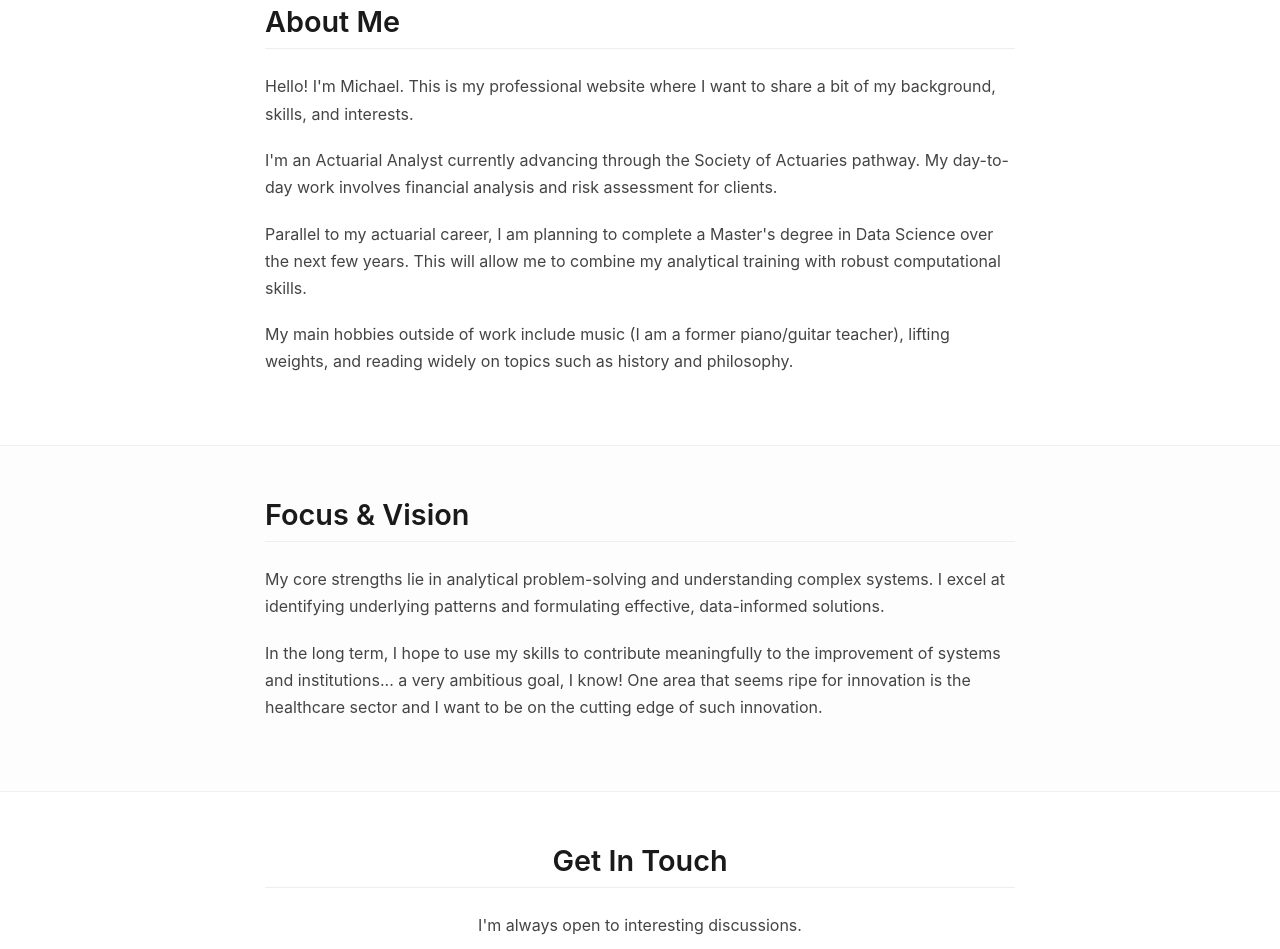
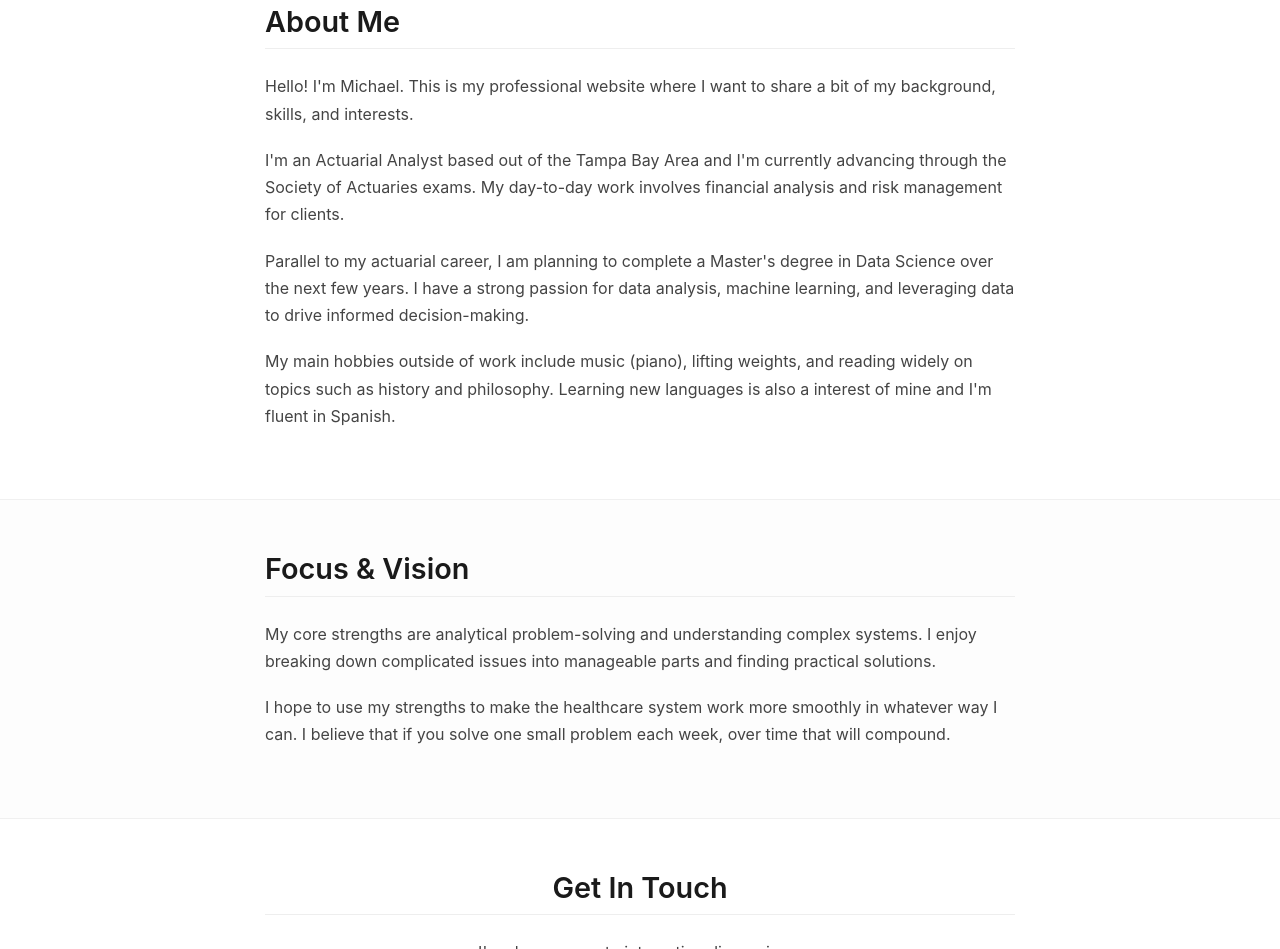
Before and after one commit to michaelnimmer/michaelnimmer.github.io, a plain HTML site: page index.html in a window 1280 px wide. Shown: the part 557-1506 px from the top of the page. Drawn offline with Linux system fonts and the light colour scheme.

Commit message:
Minor changes

```diff
--- a/index.html
+++ b/index.html
@@ -296,12 +296,12 @@
                 <p>
                     Hello! I'm Michael. This is my professional website where I want to share a bit of my background, skills, and interests.
                 </p>
-                <p> I'm an Actuarial Analyst currently advancing through the Society of Actuaries pathway. My day-to-day work involves financial analysis and risk assessment for clients.</p>
+                <p> I'm an Actuarial Analyst based out of the Tampa Bay Area and I'm currently advancing through the Society of Actuaries exams. My day-to-day work involves financial analysis and risk management for clients.</p>
                 <p>
-                    Parallel to my actuarial career, I am planning to complete a Master's degree in Data Science over the next few years. This will allow me to combine my analytical training with robust computational skills.
+                    Parallel to my actuarial career, I am planning to complete a Master's degree in Data Science over the next few years. I have a strong passion for data analysis, machine learning, and leveraging data to drive informed decision-making.
                 </p>
                 <p>
-                    My main hobbies outside of work include music (I am a former piano/guitar teacher), lifting weights, and reading widely on topics such as history and philosophy.
+                    My main hobbies outside of work include music (piano), lifting weights, and reading widely on topics such as history and philosophy. Learning new languages is also a interest of mine and I'm fluent in Spanish.
                 </p>
             </div>
         </section>
@@ -310,10 +310,10 @@
             <div class="container">
                 <h2>Focus & Vision</h2>
                 <p>
-                    My core strengths lie in analytical problem-solving and understanding complex systems. I excel at identifying underlying patterns and formulating effective, data-informed solutions.
+                    My core strengths are analytical problem-solving and understanding complex systems. I enjoy breaking down complicated issues into manageable parts and finding practical solutions.
                 </p>
                 <p>
-                    In the long term, I hope to use my skills to contribute meaningfully to the improvement of systems and institutions... a very ambitious goal, I know! One area that seems ripe for innovation is the healthcare sector and I want to be on the cutting edge of such innovation.
+                    I hope to use my strengths to make the healthcare system work more smoothly in whatever way I can. I believe that if you solve one small problem each week, over time that will compound.
                 </p>
 
             </div>
```
Also changed, not shown: 1 other file.
